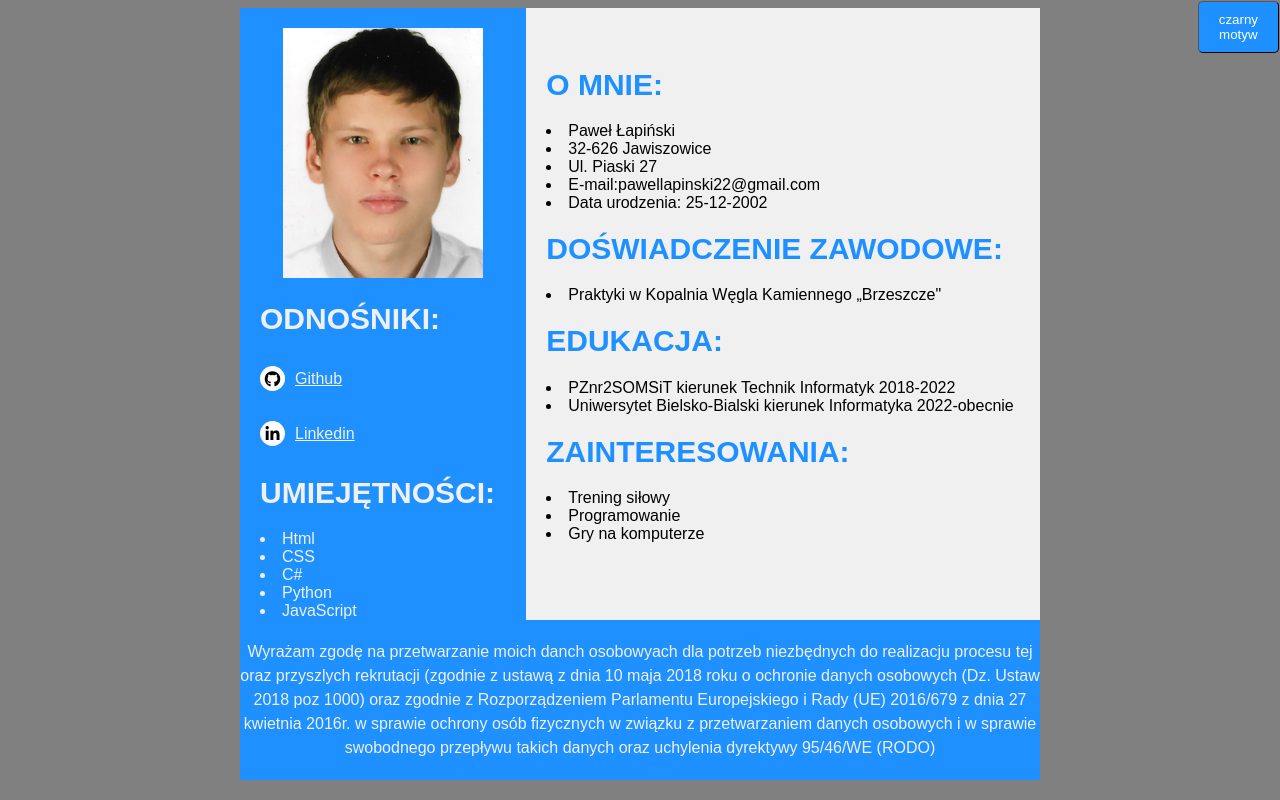
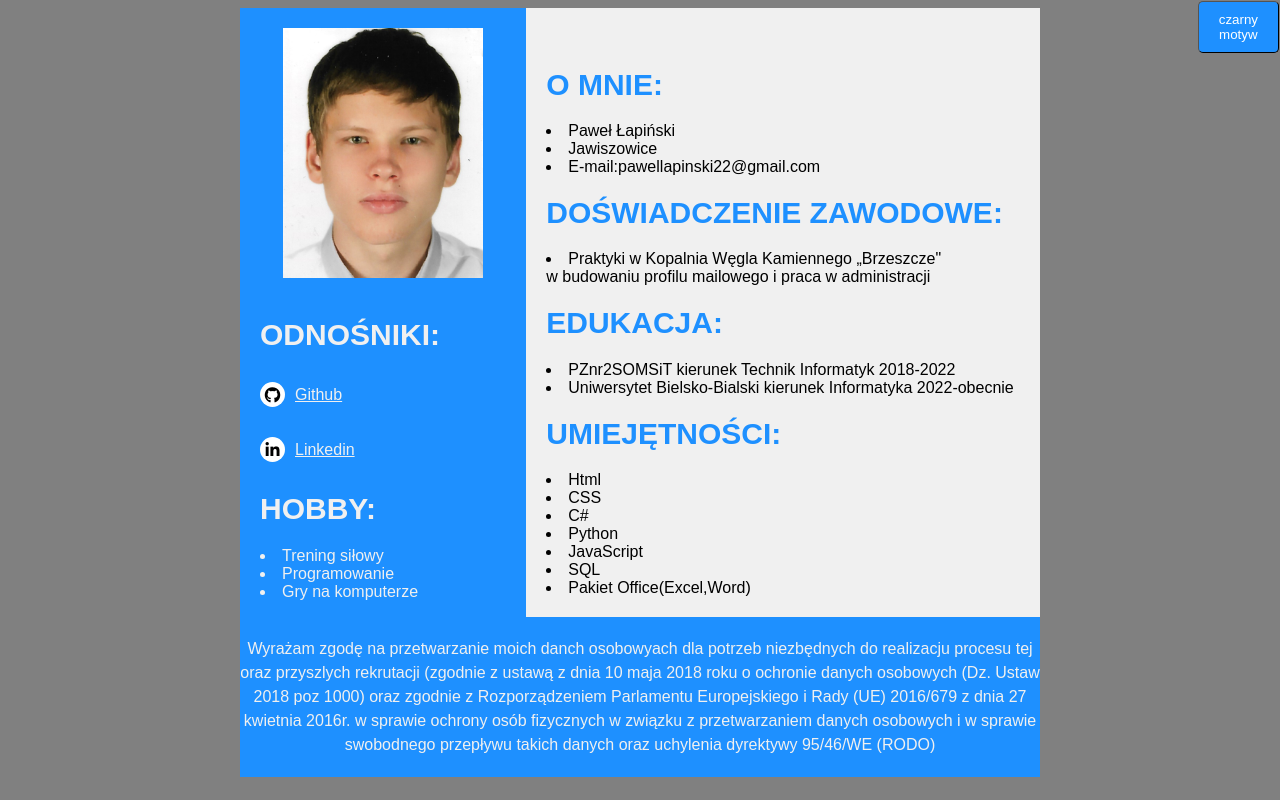
Before and after one commit to hgf700/resume, a plain HTML site: page index.html in a window 1280 px wide. Drawn offline with Linux system fonts and the light colour scheme.

Commit message:
update resume

```diff
--- a/index.html
+++ b/index.html
@@ -22,14 +22,12 @@
             <div id="cvinfo">
                 <h1 class="bold">O mnie:</h1>
                 <li>Paweł Łapiński</li>
-                <li>32-626 Jawiszowice</li>
-                <li>Ul. Piaski 27</li>
+                <li>Jawiszowice</li>
                 <li>E-mail:pawellapinski22@gmail.com</li>
-                <li>Data urodzenia: 25-12-2002</li>
             </div>
             <div id="experience">
                 <h1 class="bold" >Doświadczenie zawodowe:</h1>
-                <li>Praktyki w Kopalnia Węgla Kamiennego „Brzeszcze"</li>
+                <li>Praktyki w Kopalnia Węgla Kamiennego „Brzeszcze"<br>w budowaniu profilu mailowego i praca w administracji </li>
             </div>
             <div id="education">
                 <h1 class="bold">Edukacja:</h1>
@@ -37,10 +35,14 @@
                 <li>Uniwersytet Bielsko-Bialski kierunek Informatyka 2022-obecnie</li>
             </div>
             <div id="interestedin">
-                <h1 class="bold">Zainteresowania:</h1>
-                <li>Trening siłowy</li>
-                <li>Programowanie</li>
-                <li>Gry na komputerze</li>
+                <h1 class="bold">Umiejętności:</h1>
+                <li>Html</li>
+                <li>CSS</li>
+                <li>C#</li>
+                <li>Python</li>
+                <li>JavaScript</li>
+                <li>SQL</li>
+                <li>Pakiet Office(Excel,Word)</li>
             </div>
         </div>
         <div class ="sidebar">
@@ -60,12 +62,10 @@
                 </div>
             </div>
             <div id="laungages">
-                <h1 class="bold2">Umiejętności:</h1>
-                <li>Html</li>
-                <li>CSS</li>
-                <li>C#</li>
-                <li>Python</li>
-                <li>JavaScript</li>
+                <h1 class="bold2">hobby:</h1>
+                <li>Trening siłowy</li>
+                <li>Programowanie</li>
+                <li>Gry na komputerze</li>
             </div>
         </div>
         <div class="rodo">
```
